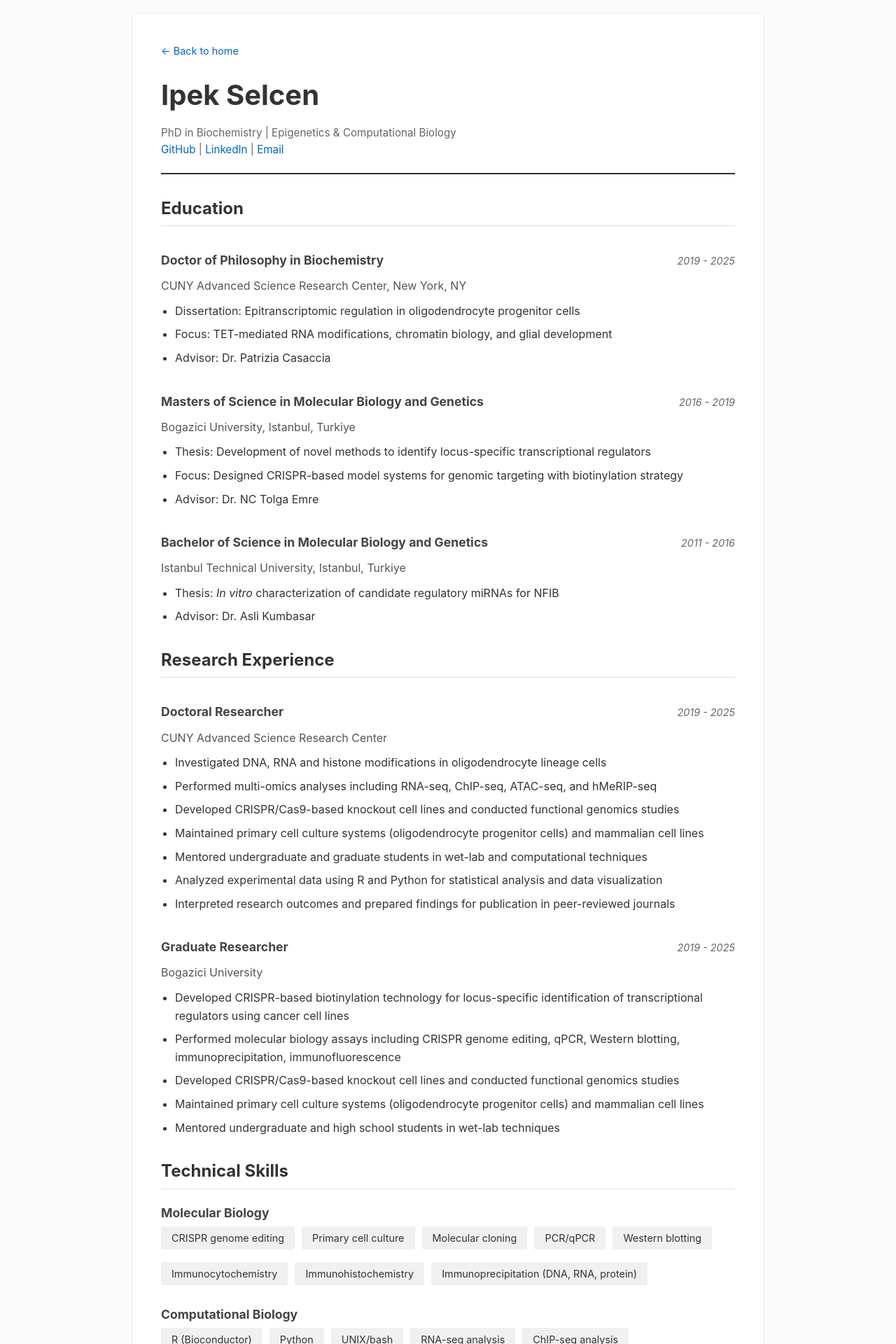
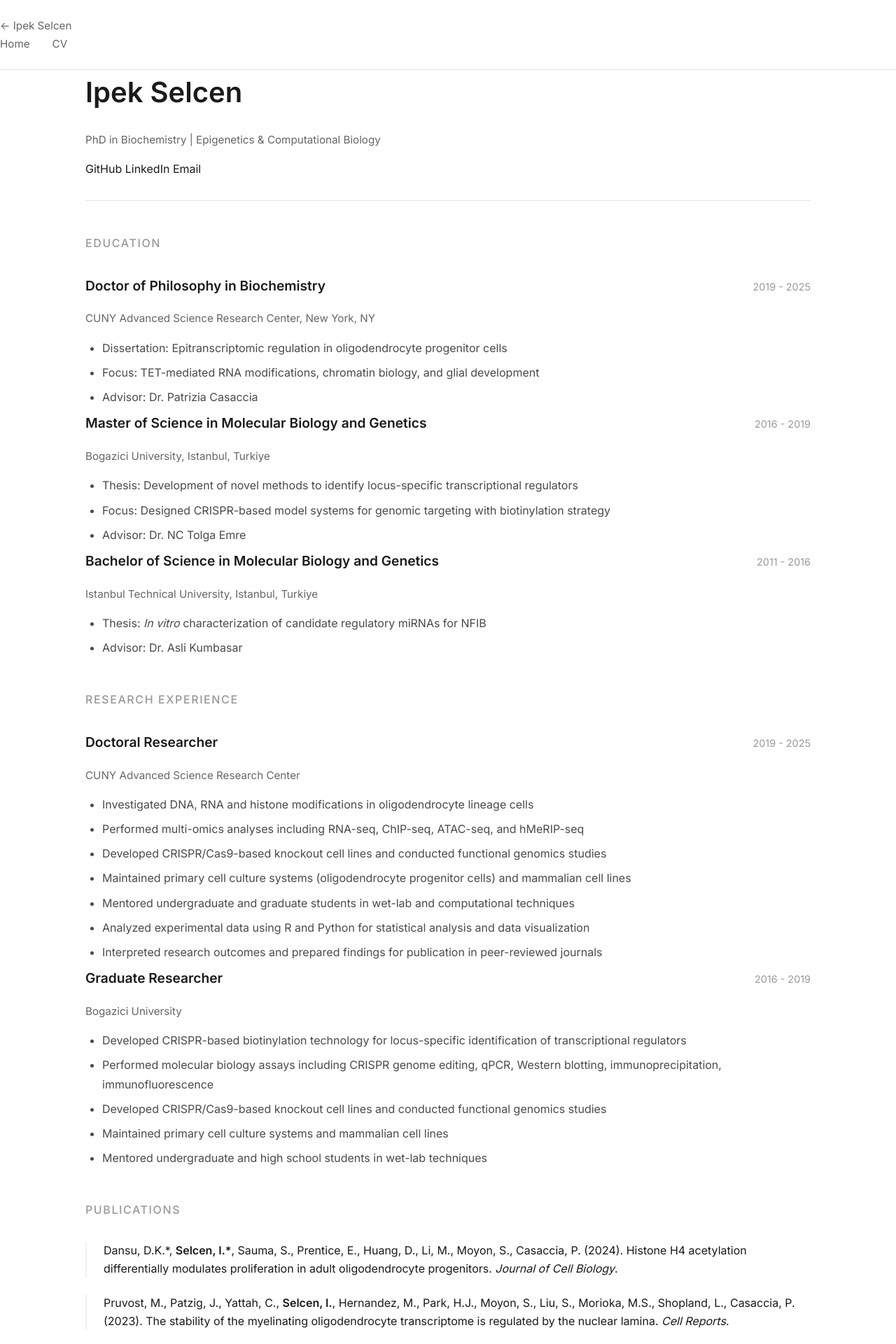
Before and after one commit to ipekselcen/ipekselcen.github.io, a Jekyll site: the page cv.html, which Jekyll copies as it is, in a window 1280 px wide. Shown: the top 1920 px of the page at 70% size. Built offline with Jekyll 4.4.1, drawn with Linux system fonts in a browser that asks for light colours; some of the changed text lies outside the part shown.

Commit message:
Fix index

```diff
--- a/cv.html
+++ b/cv.html
@@ -1,143 +1,115 @@
----
-layout: none
-permalink: /cv.html
----
 <!DOCTYPE html>
 <html lang="en">
 <head>
     <meta charset="UTF-8">
     <meta name="viewport" content="width=device-width, initial-scale=1.0">
-    <title>CV - Ipek Selcen</title>
+    <title>CV | Ipek Selcen</title>
+    <link href="https://fonts.googleapis.com/css2?family=Inter:wght@300;400;500;600&display=swap" rel="stylesheet">
+    <link rel="stylesheet" href="style.css">
     <style>
-        * {
-            margin: 0;
-            padding: 0;
-            box-sizing: border-box;
+        /* CV-specific styles */
+        .cv-header {
+            border-bottom: 1px solid #e5e5e5;
+            padding-bottom: 2rem;
+            margin-bottom: 3rem;
         }
-        body {
-            font-family: -apple-system, BlinkMacSystemFont, "Segoe UI", Roboto, "Helvetica Neue", Arial, sans-serif;
-            line-height: 1.6;
-            color: #333;
-            background-color: #fafafa;
-            padding: 20px;
+
+        .cv-title {
+            font-size: 0.95rem;
+            color: #666;
+            margin-bottom: 1rem;
         }
-        .container {
-            max-width: 900px;
-            margin: 0 auto;
-            background: white;
-            padding: 40px;
-            box-shadow: 0 1px 3px rgba(0,0,0,0.1);
-        }
-        header {
-            border-bottom: 2px solid #333;
-            padding-bottom: 20px;
-            margin-bottom: 30px;
-        }
-        h1 {
-            font-size: 2.5em;
-            margin-bottom: 10px;
-        }
-        .contact-info {
-            color: #666;
-            font-size: 0.95em;
-        }
-        .contact-info a {
-            color: #0066cc;
-            text-decoration: none;
-        }
-        .contact-info a:hover {
-            text-decoration: underline;
-        }
-        h2 {
-            color: #333;
-            margin-top: 30px;
-            margin-bottom: 15px;
-            font-size: 1.5em;
-            border-bottom: 1px solid #ddd;
-            padding-bottom: 5px;
-        }
-        h3 {
-            color: #444;
-            margin-top: 20px;
-            margin-bottom: 5px;
-            font-size: 1.1em;
-        }
+
         .job-header {
             display: flex;
             justify-content: space-between;
             align-items: baseline;
-            margin-bottom: 5px;
+            margin-bottom: 0.5rem;
+            flex-wrap: wrap;
+            gap: 0.5rem;
         }
+
         .date {
+            color: #999;
+            font-size: 0.9rem;
+            font-weight: 400;
+        }
+
+        .institution {
             color: #666;
-            font-style: italic;
-            font-size: 0.9em;
+            margin-bottom: 1rem;
+            font-size: 0.95rem;
         }
-        .institution {
-            color: #555;
-            margin-bottom: 10px;
+
+        .cv-section {
+            margin-bottom: 3rem;
         }
-        ul {
-            margin-left: 20px;
-            margin-bottom: 15px;
+
+        .cv-section ul {
+            margin-left: 1.5rem;
+            margin-top: 0.5rem;
         }
-        li {
-            margin-bottom: 8px;
+
+        .cv-section li {
+            margin-bottom: 0.5rem;
+            color: #4a4a4a;
+            line-height: 1.7;
         }
-        .skills-list {
+
+        .skills-grid {
             display: flex;
             flex-wrap: wrap;
-            gap: 10px;
+            gap: 0.5rem;
             list-style: none;
             margin-left: 0;
         }
-        .skills-list li {
-            background: #f0f0f0;
-            padding: 5px 15px;
-            border-radius: 3px;
-            font-size: 0.9em;
+
+        .skills-grid li {
+            background: #f5f5f5;
+            padding: 0.4rem 0.9rem;
+            border-radius: 4px;
+            font-size: 0.9rem;
+            color: #666;
+            border: 1px solid #e5e5e5;
         }
-        .back-link {
-            display: inline-block;
-            margin-bottom: 20px;
-            color: #0066cc;
-            text-decoration: none;
-            font-size: 0.9em;
+
+        .publication {
+            margin-bottom: 1.5rem;
+            padding-left: 1.5rem;
+            border-left: 2px solid #f0f0f0;
         }
-        .back-link:hover {
-            text-decoration: underline;
-        }
+
         @media print {
-            body {
-                background: white;
-                padding: 0;
-            }
-            .container {
-                box-shadow: none;
-                padding: 20px;
-            }
-            .back-link {
-                display: none;
-            }
+            nav { display: none; }
+            .container { padding: 1rem; }
         }
     </style>
 </head>
 <body>
+    <nav>
+        <div class="nav-container">
+            <a href="index.html" class="nav-logo">← Ipek Selcen</a>
+            <ul>
+                <li><a href="index.html">Home</a></li>
+                <li><a href="cv.html">CV</a></li>
+            </ul>
+        </div>
+    </nav>
+
     <div class="container">
-        <a href="index.html" class="back-link">← Back to home</a>
-
-        <header>
+        <header class="cv-header">
             <h1>Ipek Selcen</h1>
-            <div class="contact-info">
-                PhD in Biochemistry | Epigenetics & Computational Biology<br>
-                <a href="https://github.com/ipekselcen">GitHub</a> |
-                <a href="https://www.linkedin.com/in/ipek-selcen-16516948">LinkedIn</a> |
+            <div class="cv-title">PhD in Biochemistry | Epigenetics & Computational Biology</div>
+            <div class="contact-links">
+                <a href="https://github.com/ipekselcen" target="_blank">GitHub</a>
+                <a href="https://linkedin.com/in/ipek-selcen-16516948" target="_blank">LinkedIn</a>
                 <a href="mailto:ipek.selcen@gmail.com">Email</a>
             </div>
         </header>
 
-        <section>
+        <section class="cv-section">
             <h2>Education</h2>
+
             <div class="job-header">
                 <h3>Doctor of Philosophy in Biochemistry</h3>
                 <span class="date">2019 - 2025</span>
@@ -150,7 +122,7 @@ permalink: /cv.html
             </ul>
 
             <div class="job-header">
-                <h3>Masters of Science in Molecular Biology and Genetics</h3>
+                <h3>Master of Science in Molecular Biology and Genetics</h3>
                 <span class="date">2016 - 2019</span>
             </div>
             <div class="institution">Bogazici University, Istanbul, Turkiye</div>
@@ -171,8 +143,9 @@ permalink: /cv.html
             </ul>
         </section>
 
-        <section>
+        <section class="cv-section">
             <h2>Research Experience</h2>
+
             <div class="job-header">
                 <h3>Doctoral Researcher</h3>
                 <span class="date">2019 - 2025</span>
@@ -190,22 +163,51 @@ permalink: /cv.html
 
             <div class="job-header">
                 <h3>Graduate Researcher</h3>
-                <span class="date">2019 - 2025</span>
+                <span class="date">2016 - 2019</span>
             </div>
             <div class="institution">Bogazici University</div>
             <ul>
-                <li>Developed CRISPR-based biotinylation technology for locus-specific identification of transcriptional regulators using cancer cell lines</li>
+                <li>Developed CRISPR-based biotinylation technology for locus-specific identification of transcriptional regulators</li>
                 <li>Performed molecular biology assays including CRISPR genome editing, qPCR, Western blotting, immunoprecipitation, immunofluorescence</li>
                 <li>Developed CRISPR/Cas9-based knockout cell lines and conducted functional genomics studies</li>
-                <li>Maintained primary cell culture systems (oligodendrocyte progenitor cells) and mammalian cell lines</li>
+                <li>Maintained primary cell culture systems and mammalian cell lines</li>
                 <li>Mentored undergraduate and high school students in wet-lab techniques</li>
             </ul>
         </section>
 
-        <section>
+        <section class="cv-section">
+            <h2>Publications</h2>
+
+            <div class="publication">
+                Dansu, D.K.*, <strong>Selcen, I.*</strong>, Sauma, S., Prentice, E., Huang, D., Li, M., Moyon, S., Casaccia, P. (2024).
+                Histone H4 acetylation differentially modulates proliferation in adult oligodendrocyte progenitors.
+                <em>Journal of Cell Biology</em>.
+            </div>
+
+            <div class="publication">
+                Pruvost, M., Patzig, J., Yattah, C., <strong>Selcen, I.</strong>, Hernandez, M., Park, H.J., Moyon, S., Liu, S., Morioka, M.S., Shopland, L., Casaccia, P. (2023).
+                The stability of the myelinating oligodendrocyte transcriptome is regulated by the nuclear lamina.
+                <em>Cell Reports</em>.
+            </div>
+
+            <div class="publication">
+                <strong>Selcen, I.</strong>, Prentice, E., Casaccia, P. (2023).
+                The epigenetic landscape of oligodendrocyte lineage cells.
+                <em>Annals of the New York Academy of Sciences</em>.
+            </div>
+
+            <div class="publication">
+                Dansu, D.K., Liang, J., <strong>Selcen, I.</strong>, Zheng, H., Moore, D.F., Casaccia, P. (2022).
+                PRMT5 Interacting Partners and Substrates in Oligodendrocyte Lineage Cells.
+                <em>Frontiers in Cellular Neuroscience</em>.
+            </div>
+        </section>
+
+        <section class="cv-section">
             <h2>Technical Skills</h2>
+
             <h3>Molecular Biology</h3>
-            <ul class="skills-list">
+            <ul class="skills-grid">
                 <li>CRISPR genome editing</li>
                 <li>Primary cell culture</li>
                 <li>Molecular cloning</li>
@@ -213,22 +215,23 @@ permalink: /cv.html
                 <li>Western blotting</li>
                 <li>Immunocytochemistry</li>
                 <li>Immunohistochemistry</li>
-                <li>Immunoprecipitation (DNA, RNA, protein)</li>
+                <li>Immunoprecipitation</li>
             </ul>
 
-            <h3>Computational Biology</h3>
-            <ul class="skills-list">
+            <h3 style="margin-top: 2rem;">Computational Biology</h3>
+            <ul class="skills-grid">
                 <li>R (Bioconductor)</li>
                 <li>Python</li>
                 <li>UNIX/bash</li>
                 <li>RNA-seq analysis</li>
                 <li>ChIP-seq analysis</li>
                 <li>ATAC-seq analysis</li>
+                <li>hMeRIP-seq analysis</li>
                 <li>Data visualization</li>
             </ul>
 
-            <h3>Scientific Communication</h3>
-            <ul class="skills-list">
+            <h3 style="margin-top: 2rem;">Scientific Communication</h3>
+            <ul class="skills-grid">
                 <li>Manuscript writing</li>
                 <li>Figure preparation</li>
                 <li>Science communication</li>
@@ -237,31 +240,25 @@ permalink: /cv.html
             </ul>
         </section>
 
-        <section>
-            <h2>Publications</h2>
-            <ul>
-                <li>Dansu, D.K.<sup>*</sup>, <strong>Selcen, I.<sup>*</sup></strong>, Sauma, S., Prentice, E., Huang, D., Li, M., Moyon, S., Casaccia, P. (2024). Histone H4 acetylation differentially modulates proliferation in adult oligodendrocyte progenitors. <em>Journal of Cell Biology</em>.</li>
-                <li>Pruvost, M., Patzig, J., Yattah, C., <strong>Selcen, I.</strong>, Hernandez, M., Park, H.J., Moyon, S., Liu, S., Morioka, M.S., Shopland, L., Casaccia, P. (2023). The stability of the myelinating oligodendrocyte transcriptome is regulated by the nuclear lamina. <em> Cell Reports<em>.</em></em></li>
-                <li><strong>Selcen, I.</strong>, Prentice, E., Casaccia, P. (2023). The epigenetic landscape of oligodendrocyte lineage cells. <em>Annals of the New York Academy of Sciences</em>.</li>
-                <li>Dansu, D.K., Liang, J., <strong>Selcen, I.</strong>, Zheng, H., Moore, D.F., Casaccia, P. (2022). PRMT5 Interacting Partners and Substrates in Oligodendrocyte Lineage Cells. <em>Frontiers in Cellular Neuroscience</em>.</li>
-            </ul>
-        </section>
-
-        <section>
+        <section class="cv-section">
             <h2>Service & Outreach</h2>
             <ul>
-                <li>ITU Volunteer Mentor, (2025 - present)</li>
+                <li>ITU Volunteer Mentor (2025 - present)</li>
                 <li>Science Contributor, Nucleate Activator Program (2024 - present)</li>
                 <li>BioRender Campus Ambassador (2022 - 2025)</li>
             </ul>
         </section>
 
-        <section>
+        <section class="cv-section">
             <h2>Professional Development</h2>
             <ul>
                 <li>Medical Communications Certificate, NYU</li>
             </ul>
         </section>
+
+        <footer>
+            © 2024 Ipek Selcen
+        </footer>
     </div>
 </body>
 </html>
```
Also changed, not shown: index.html (+13 -12 lines), 1 other file.
